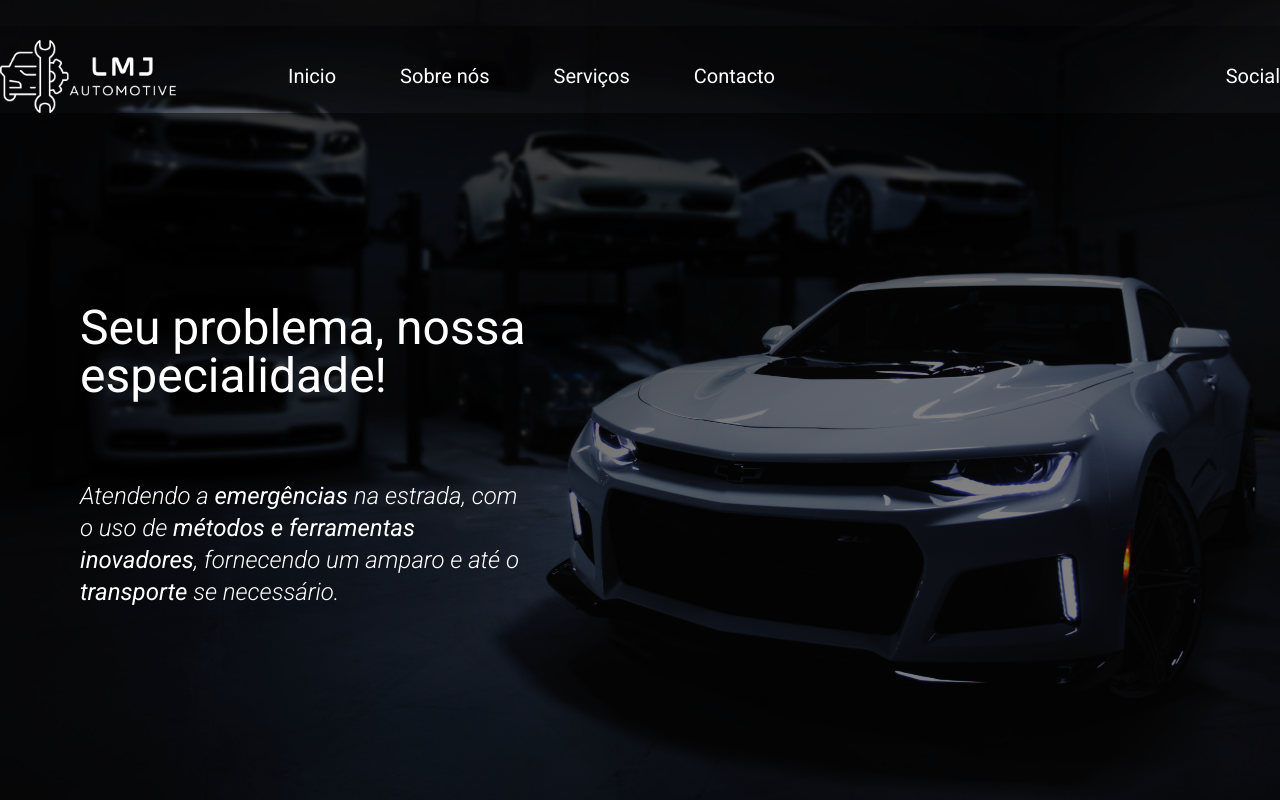
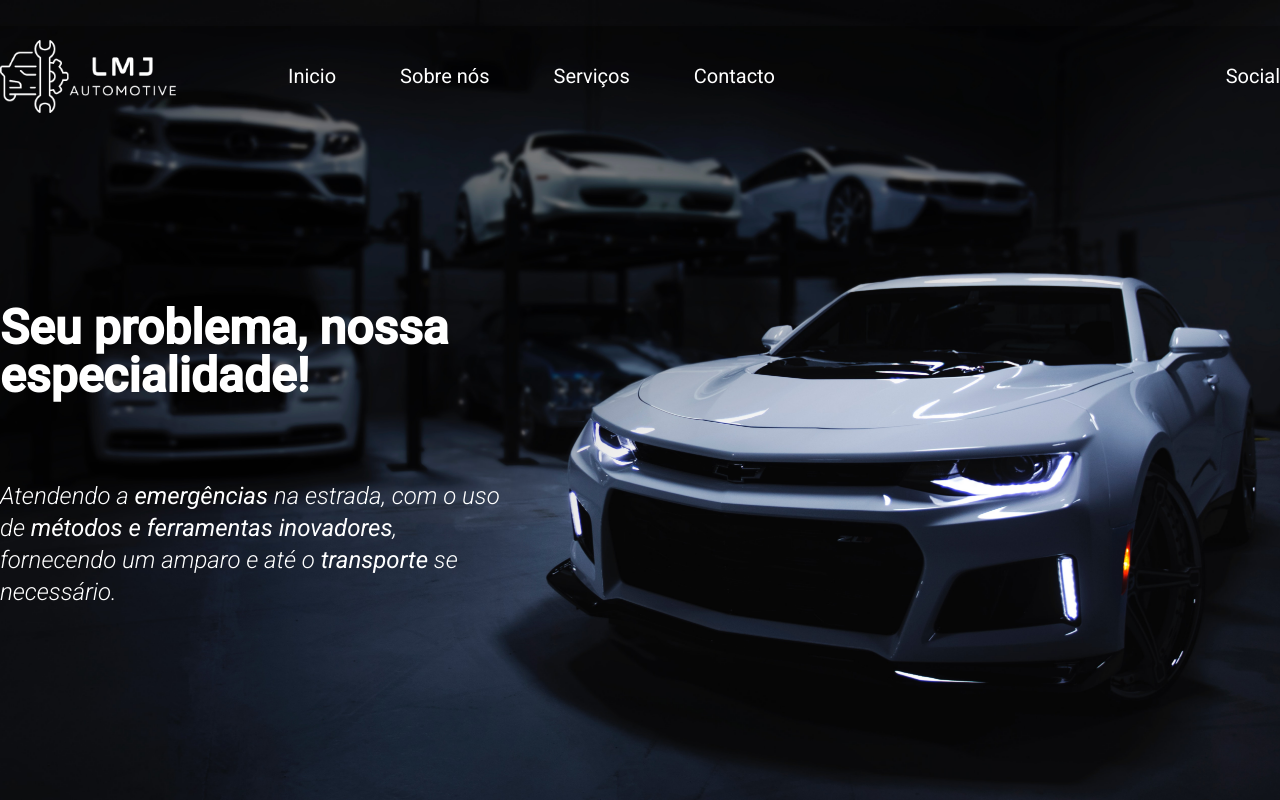
Before and after one commit to mateusfg7/lmj-automotive, a Next.js app: page / in a window 1280 px wide. Built offline with nearby package versions, Linux system fonts and the light colour scheme.

Commit message:
feat: update Main component style
* remove black background
* remove padding
* made title bold

```diff
--- a/src/components/Main/index.tsx
+++ b/src/components/Main/index.tsx
@@ -1,8 +1,8 @@
 export function Main() {
   return (
-    <main className='bg-[rgba(0,0,0,0.5)] flex-1 flex flex-col justify-center p-20'>
+    <main className='flex-1 flex flex-col justify-center'>
       <div className='w-2/5 text-2xl'>
-        <h1 className='font-normal text-5xl mb-20'>
+        <h1 className='font-bold text-5xl mb-20'>
           Seu problema, nossa especialidade!
         </h1>
         <p className='italic'>
```
